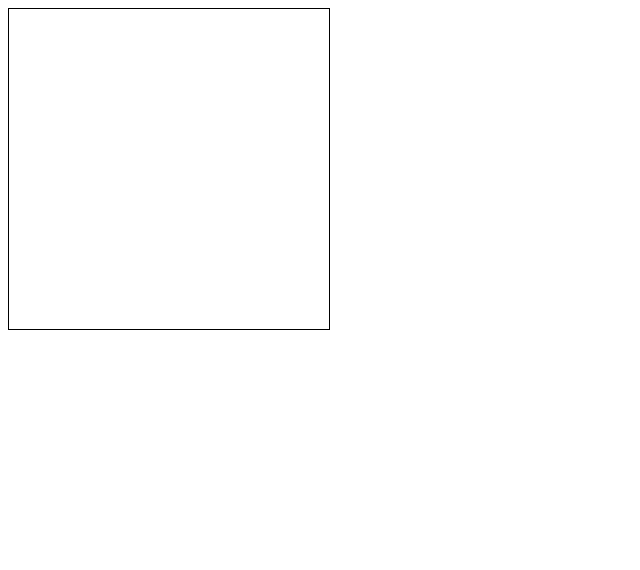
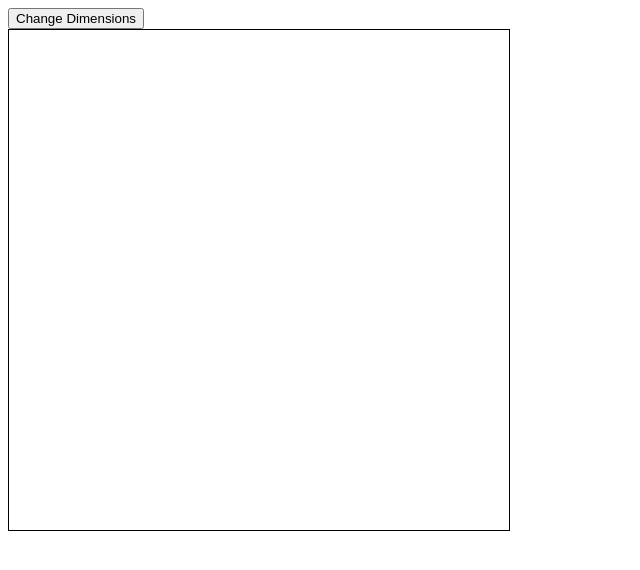
Before and after one commit to BleuBeast/odin-etch-a-sketch, a plain HTML site: page index.html in a window 1280 px wide. Shown: the whole page, without its empty margins (0-640 px from the left). Drawn offline with Linux system fonts and the light colour scheme.

Commit message:
Updated Etch A Sketch to include dynamic sizing It will now resize individual pixels

```diff
--- a/index.html
+++ b/index.html
@@ -5,7 +5,7 @@
         <script src="script.js" defer></script>
     </head>
     <body>
-        <div class="container">
-        </div>
+        <button onclick="pickSize();">Change Dimensions</button>
+        <div class="container"></div>
     </body>
 </html>
--- a/script.js
+++ b/script.js
@@ -1,8 +1,11 @@
 function drawSquare(value)
 {
     const container = document.querySelector(".container");
+    container.innerHTML = '';
     const square = document.createElement("div");
-    square.classList.add("square");
+    let size = 500/value;
+    square.style.height = size + "px";
+    square.style.width = size + "px";
 
     for(let i = 0; i < (value * value); i++)
     {
@@ -14,4 +17,16 @@ function drawSquare(value)
     }
 }
 
+function pickSize()
+{
+    var selection = "";
+    do
+    {
+        selection = parseInt(window.prompt("Please enter a number from 1 to 100"), "");
+    }
+    while(isNaN(selection) || selection > 100 || selection < 1);
+
+    drawSquare(selection);
+}
+
 drawSquare(16)
--- a/style.css
+++ b/style.css
@@ -3,16 +3,9 @@
     border-color: black;
     border-style: solid;
     border-width: 1px;
-    width: 320px;
+    width: 500px;
+    height: 500px;
     display: flex;
+    justify-content: start;
     flex-wrap: wrap;
 }
-
-.square
-{
-    width: 20px;
-    height: 20px;
-    /* border-color: black;
-    border-style: solid;
-    border-width: 1px; */
-}
```
